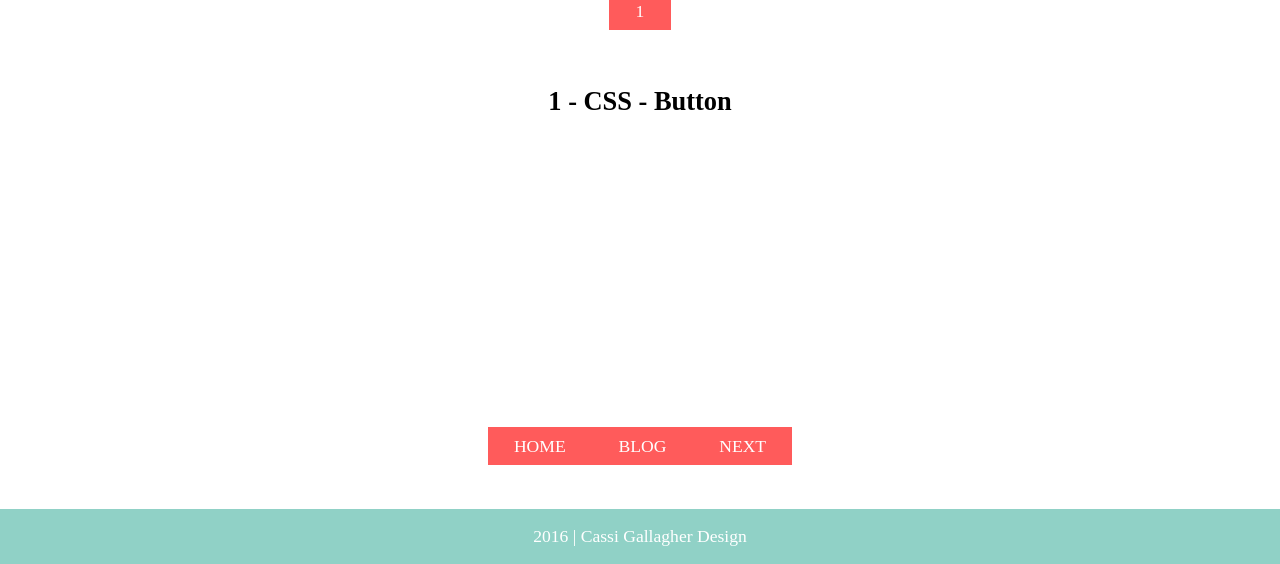
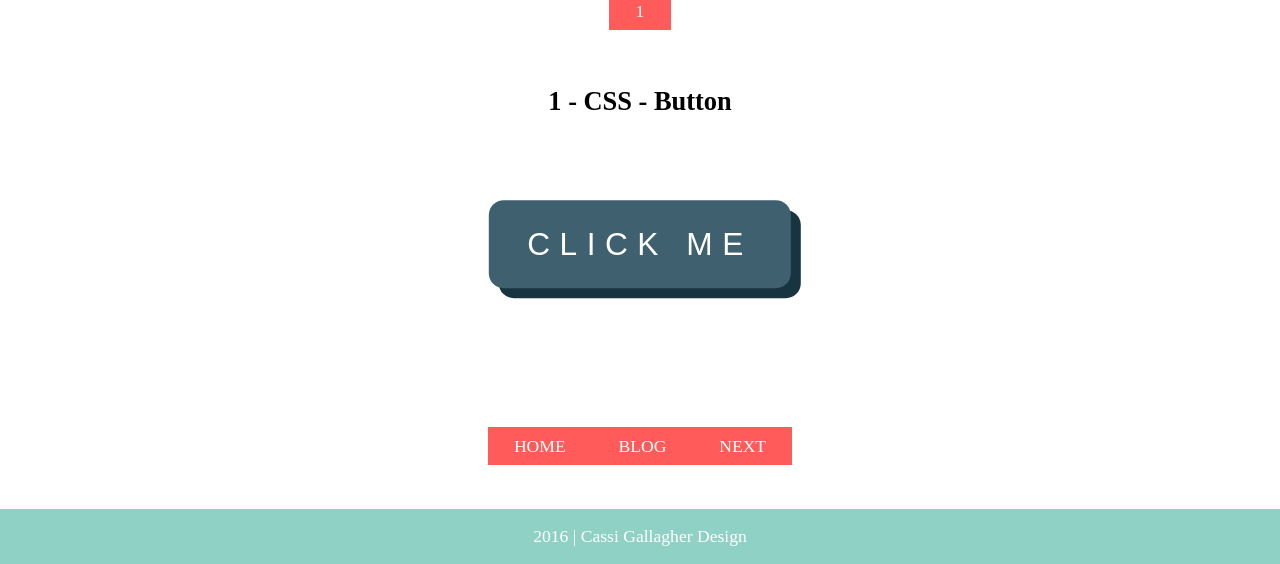
Before and after one commit to CassiG/30-projects-project, a PHP site: page /css.php in a window 1280 px wide. Shown: the part 236-800 px from the top of the page. Run offline with PHP 8.4, Linux system fonts and the light colour scheme; some web fonts are replaced.

Commit message:
add first project button, adjust to fit site

```diff
--- a/css.php
+++ b/css.php
@@ -12,6 +12,10 @@
   <div class="col">
     <h2 class="title">1 - CSS - Button</h2>
 
+    <div class="project">
+      <a href="#" class="button">Click Me</a>
+    </div>
+
     <ul class="bottom-nav">
       <li><a href="/">Home</a></li>
       <li><a href="/">Blog</a></li>
--- a/css/main.css
+++ b/css/main.css
@@ -82,6 +82,7 @@ ul li a {
   color: #fff;
   text-decoration: none;
   text-transform: uppercase;
+  display: block;
 }
 
 ul.bottom-nav {
--- /dev/null
+++ b/css/project.css
@@ -0,0 +1,47 @@
+/* =================================
+  CSS Project 1
+==================================== */
+
+  .button {
+    margin: 0 auto;
+    color: #fff;
+    top: 60%;
+    left: 50%;
+    position: absolute;
+    transform: translate(-50%, -50%);
+    background-color: #3E606F;
+    padding: 7% 5.5%;
+    -moz-border-radius-bottomright: 15px;
+    border-radius: 15px;
+    -webkit-box-shadow: 10px 10px 0 #193441;
+    -moz-box-shadow: 10px 10px 0 #193441;
+    box-shadow: 10px 10px 0 #193441;
+    font-family: 'Assistant', sans-serif;
+    font-weight: 200;
+    text-decoration: none;
+    text-transform: uppercase;
+    font-size: 1em;
+    letter-spacing: .3em;
+  }
+
+  a.button:hover {
+    transform: translate(-45%, -40%);
+    transition: transform .2s;
+    -webkit-box-shadow: 0 0 0 #193441;
+    -moz-box-shadow: 0 0 0 0 #193441;
+    box-shadow: 0 0 0 0 #193441;
+    transition: box-shadow ease-out;
+  }
+
+  a:hover {
+    color: #91AA9D;
+  }
+
+/*Desktop*/
+@media (min-width: 800px){
+
+  .button{
+    padding: 2% 3%;
+    font-size: 1.8em;
+    }
+}
--- a/includes/header.html
+++ b/includes/header.html
@@ -10,6 +10,7 @@
 
   <link rel="stylesheet" href="css/base.css">
   <link rel="stylesheet" href="css/main.css">
+  <link rel="stylesheet" href="css/project.css">
 
   <!-- Fonts -->
   <link href="https://fonts.googleapis.com/css?family=Alice|Sacramento" rel="stylesheet">
```
